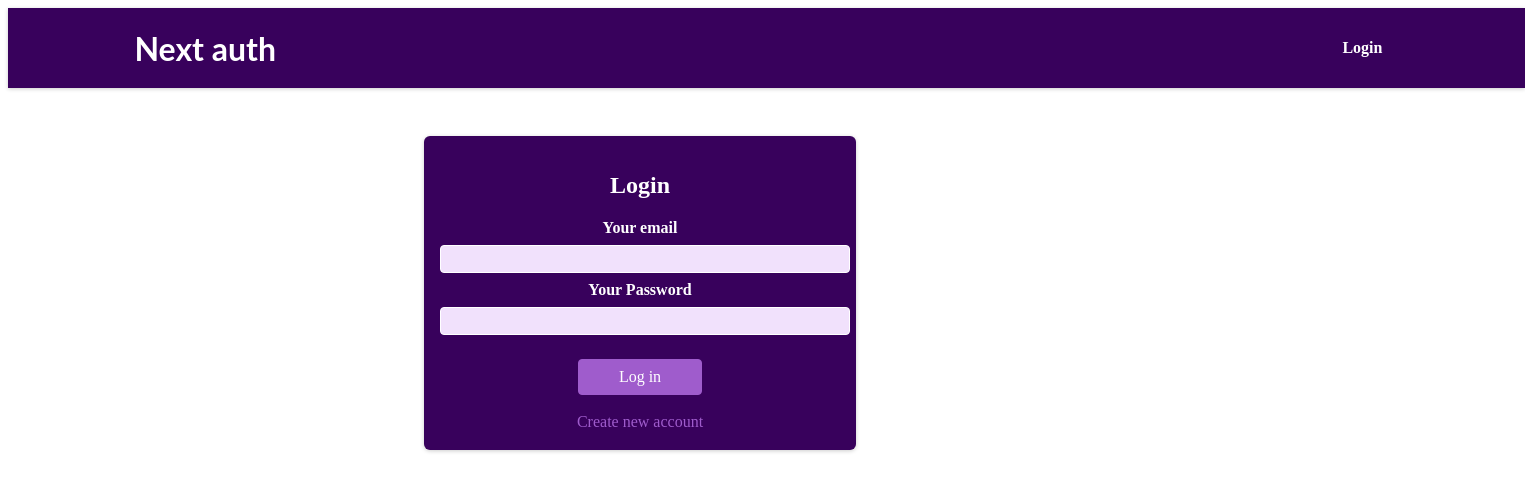
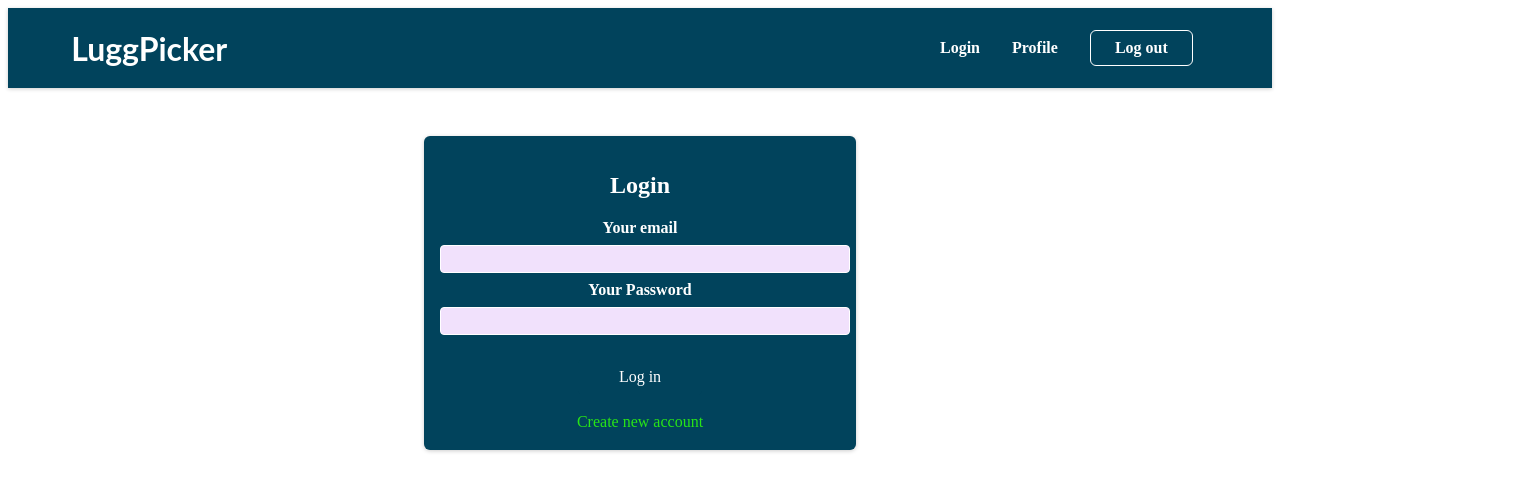
Before and after one commit to nazero3/LuggPicker, a Next.js app: page /auth in a window 1280 px wide. Shown: the top 490 px of the page, 1525 px wide, since content can reach past the window. Built offline with nearby package versions, Linux system fonts and the light colour scheme; no server answers.

Commit message:
till change password

```diff
--- a/components/auth/auth-form.js
+++ b/components/auth/auth-form.js
@@ -5,7 +5,7 @@ import { useRouter } from "next/router";
 
 async function createUser(email, password) {
   const response = await fetch("/api/auth/signup", {
-    method: "POST",
+    method: 'POST',
     body: JSON.stringify({ email, password }),
     headers: {
       "Content-type": "application/json",
--- a/components/auth/auth-form.module.css
+++ b/components/auth/auth-form.module.css
@@ -3,7 +3,7 @@
     width: 95%;
     max-width: 25rem;
     border-radius: 6px;
-    background-color: #38015c;
+    background-color: #01435c;
     box-shadow: 0 1px 4px rgba(0, 0, 0, 0.2);
     padding: 1rem;
     text-align: center;
@@ -28,7 +28,7 @@
   .control input {
     font: inherit;
     background-color: #f1e1fc;
-    color: #38015c;
+    color: #01435c;
     border-radius: 4px;
     border: 1px solid white;
     width: 100%;
@@ -47,26 +47,26 @@
     cursor: pointer;
     font: inherit;
     color: white;
-    background-color: #9f5ccc;
-    border: 1px solid #9f5ccc;
+    background-color: #01435c;
+    border: 1px solid #01435c;
     border-radius: 4px;
     padding: 0.5rem 2.5rem;
   }
 
   .actions button:hover {
-    background-color: #873abb;
-    border-color: #873abb;
+    background-color: #01435c;
+    border-color: #5c015b;
   }
 
   .actions .toggle {
     margin-top: 1rem;
     background-color: transparent;
-    color: #9f5ccc;
+    color: #28e417;
     border: none;
     padding: 0.15rem 1.5rem;
   }
 
   .actions .toggle:hover {
     background-color: transparent;
-    color: #ae82cc;
+    color: #01435c;
   }
--- a/components/layout/main-navigation.js
+++ b/components/layout/main-navigation.js
@@ -14,7 +14,7 @@ function MainNavigation() {
   return (
     <header className={classes.header}>
       <Link href="/">
-        <div className={classes.logo}>Next auth</div>
+        <div className={classes.logo}>LuggPicker</div>
       </Link>
       <nav>
         <ul>
@@ -24,17 +24,17 @@ function MainNavigation() {
             </li>
           )}
 
-          {session && (
+          {
             <li>
               <Link href="/profile">Profile</Link>
             </li>
-          )}
+          }
 
-          {session && (
+          {
             <li>
               <button onClick={logoutHandler}>Log out</button>
             </li>
-          )}
+          }
         </ul>
       </nav>
     </header>
--- a/components/layout/main-navigation.module.css
+++ b/components/layout/main-navigation.module.css
@@ -1,12 +1,12 @@
 .header {
-    width: 100%;
+    width: 90%;
     height: 5rem;
-    background-color: #38015c;
+    background-color: #01435c;
     box-shadow: 0 1px 4px rgba(0, 0, 0, 0.2);
     display: flex;
     justify-content: space-between;
     align-items: center;
-    padding: 0 10%;
+    padding: 0 5%;
   }
 
   .logo {
@@ -46,10 +46,10 @@
   }
 
   .header a:hover {
-    color: #c291e2;
+    color: #01435c;
   }
 
   .header button:hover {
-    background-color: #c291e2;
-    color: #38015c;
+    background-color: #896b9d;
+    color: #01435c;
   }
--- a/components/profile/profile-form.module.css
+++ b/components/profile/profile-form.module.css
@@ -20,7 +20,7 @@
     font: inherit;
     width: 100%;
     border-radius: 4px;
-    border: 1px solid #38015c;
+    border: 1px solid #01435c;
     padding: 0.25rem;
     background-color: #f7f0fa;
   }
@@ -34,12 +34,12 @@
     cursor: pointer;
     padding: 0.5rem 1.5rem;
     border-radius: 4px;
-    background-color: #38015c;
+    background-color: #01435c;
     color: white;
-    border: 1px solid #38015c;
+    border: 1px solid #01435c;
   }
 
   .action button:hover {
-    background-color: #540d83;
-    border-color: #540d83;
+    background-color: #01435c;
+    border-color: #01435c;
   }
--- /dev/null
+++ b/pages/api/user/change-password.js
@@ -0,0 +1,55 @@
+import { getSession } from 'next-auth/client';
+
+import { hashPassword, verifyPassword } from '../../../lib/auth';
+import { connectToDatabase } from '../../../lib/db';
+
+async function handler(req, res) {
+  if (req.method !== 'PATCH') {
+    return;
+  }
+
+  const session = await getSession({ req: req });
+
+  if (!session) {
+    res.status(401).json({ message: 'Not authenticated!' });
+    return;
+  }
+
+  const userEmail = session.user.email;
+  const oldPassword = req.body.oldPassword;
+  const newPassword = req.body.newPassword;
+
+  const client = await connectToDatabase();
+
+  const usersCollection = client.db().collection('users');
+
+  const user = await usersCollection.findOne({ email: userEmail });
+
+  if (!user) {
+    res.status(404).json({ message: 'User not found.' });
+    client.close();
+    return;
+  }
+
+  const currentPassword = user.password;
+
+  const passwordsAreEqual = await verifyPassword(oldPassword, currentPassword);
+
+  if (!passwordsAreEqual) {
+    res.status(403).json({ message: 'Invalid password.' });
+    client.close();
+    return;
+  }
+
+  const hashedPassword = await hashPassword(newPassword);
+
+  const result = await usersCollection.updateOne(
+    { email: userEmail },
+    { $set: { password: hashedPassword } }
+  );
+
+  client.close();
+  res.status(200).json({ message: 'Password updated!' });
+}
+
+export default handler;
--- a/pages/profile.js
+++ b/pages/profile.js
@@ -1,7 +1,7 @@
 import UserProfile from "../components/profile/user-profile";
 import {getSession} from 'next-auth/client';
 function ProfilePage(){
-    return <UserProfile/>
+    return <UserProfile/>;
 }
 
 //this extra function is just for not seeing the loading sign
@@ -15,12 +15,12 @@ export async function getServerSideProps(context){
                 destination: '/auth',
                 permanent: false,
             },
-        }
+        };
     }
 
     return{
         props: {session},
-    }
+    };
 
 }
 
```
Also changed, not shown: components/profile/user-profile.js (+15 -15 lines), pages/api/auth/[...nextauth].js (line endings or trailing spaces).
